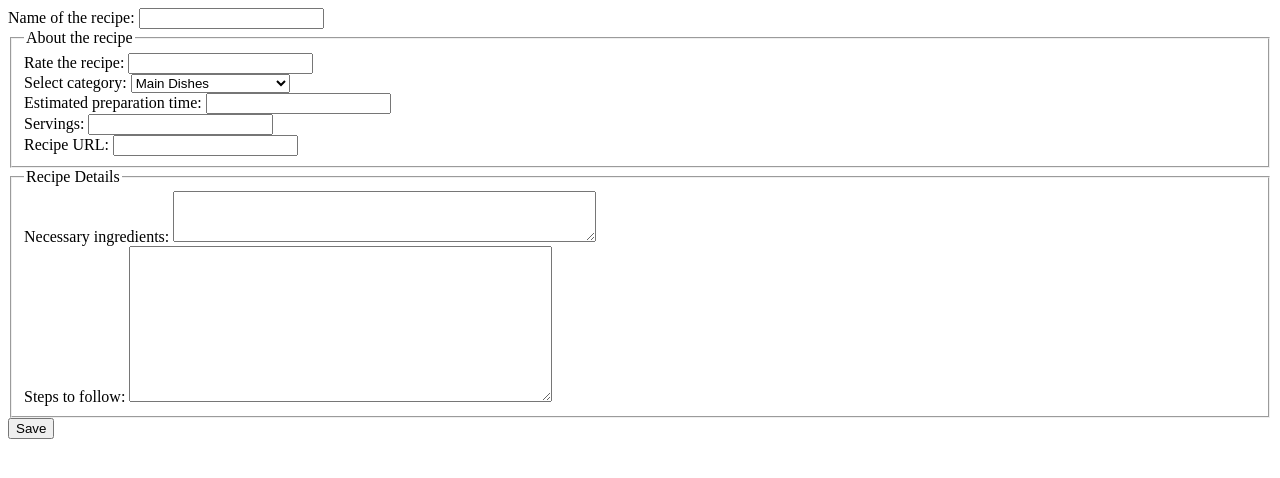
After one commit to snowflakes640/chefsBuddy, a Django app: page /recipe/saveRecipe/ in a window 1280 px wide. The commit adds this page. Shown: the top 478 px of the page. Run offline with Django 4.2, Linux system fonts and the light colour scheme.

Commit message:
Implied saving recipe from user

```diff
--- a/inventory/templates/inventory/addItem.html
+++ b/inventory/templates/inventory/addItem.html
@@ -43,7 +43,8 @@
             <label for="expireDate"> Choose estimated expiry date: </label>
             <input type="date" id="expireDate" name="expireDate">
         </fieldset>
-        <input type="submit" value="Submit">
+        <!-- <input type="submit" value="Submit"> -->
+        <button type="submit"> Submit </button>
     </form>
 </body>
 </html>
--- /dev/null
+++ b/recipes/forms.py
@@ -0,0 +1,102 @@
+from django import forms
+from .models import RecipesDB
+
+class SaveRecipeForm(forms.ModelForm):
+    class Meta:
+        model = RecipesDB
+        fields = [
+            'title',
+            'rating',
+            'category_path',
+            'prep_time',
+            'servings',
+            'recipe_url',
+            'ingredients',
+            'instructions'
+        ]
+
+        widgets = {
+            'ingredients': forms.Textarea(attrs={
+                'rows': 3,
+                'cols': 50,
+                'id': 'ingredients',       # Match your HTML’s id
+                'name': 'ingredients'      # Match your HTML’s name
+            }),
+            'instructions': forms.Textarea(attrs={
+                'rows': 10,
+                'cols': 50,
+                'id': 'instructions',
+                'name': 'instructions'
+            }),
+        }
+
+    # Override form fields to match your HTML names and IDs
+    title = forms.CharField(
+        label="Name of the recipe",
+        required=False,
+        widget=forms.TextInput(attrs={
+            'id': 'title',
+            'name': 'title'
+        })
+    )
+
+    rating = forms.FloatField(
+        label="Rate the recipe",
+        required=False,
+        widget=forms.NumberInput(attrs={
+            'id': 'rating',
+            'name': 'rating'
+        })
+    )
+
+    category_path = forms.ChoiceField(
+        label="Select category",
+        choices=[
+            ("Main Dishes", "Main Dishes"),
+            ("Side Dish", "Side Dish"),
+            ("Meat and Poultry", "Meat and Poultry"),
+            ("BBQ & Grilling", "BBQ & Grilling"),
+            ("Seafood", "Seafood"),
+            ("Salad", "Salad"),
+            ("Soups & stew", "Soups & stew"),
+            ("Fruits and Vegetables", "Fruits and Vegetables"),
+            ("Appetizers and Snacks", "Appetizers and Snacks"),
+            ("Breakfast and Brunch", "Breakfast and Brunch"),
+            ("Everyday Cooking", "Everyday Cooking"),
+            ("Bread", "Bread"),
+            ("Drinks Recipes", "Drinks Recipes"),
+            ("Desserts", "Desserts")
+        ],
+        required=False,
+        widget=forms.Select(attrs={
+            'id': 'category',
+            'name': 'category'
+        })
+    )
+
+    prep_time = forms.IntegerField(
+        label="Estimated preparation time",
+        required=False,
+        widget=forms.TextInput(attrs={
+            'id': 'prepTime',
+            'name': 'prepTime'
+        })
+    )
+
+    servings = forms.IntegerField(
+        label="Servings",
+        required=False,
+        widget=forms.NumberInput(attrs={
+            'id': 'servings',
+            'name': 'servings'
+        })
+    )
+
+    recipe_url = forms.URLField(
+        label="Recipe URL",
+        required=False,
+        widget=forms.TextInput(attrs={
+            'id': 'recipeURL',
+            'name': 'recipeURL'
+        })
+    )
--- a/recipes/models.py
+++ b/recipes/models.py
@@ -5,7 +5,7 @@ class RecipesDB(models.Model):
     title = models.CharField(max_length=100, blank = True, null = True)
     rating = models.FloatField(blank=True, null=True)
     category_path = models.CharField(max_length=100, blank=True, null=True)
-    prep_time = models.IntegerField(blank=True, null=True)
+    prep_time = models.CharField(max_length=20, blank=True, null=True)
     servings = models.IntegerField(blank=True, null=True)
     ingredients = models.CharField(max_length=2000, blank = True, null = True)
     instructions = models.CharField(max_length=5000, blank = False, null = True)
--- /dev/null
+++ b/recipes/templates/recipes/save_myRecipe.html
@@ -0,0 +1,54 @@
+<!DOCTYPE html>
+<html lang="en">
+<head>
+    <meta charset="UTF-8">
+    <meta name="viewport" content="width=device-width, initial-scale=1.0">
+    <title>save my recipe</title>
+</head>
+<body>
+    <form method="post">
+        {% csrf_token %}
+        <label for="title"> Name of the recipe: </label>
+        <input type="text" name="title" id="title"/> <br>
+        <fieldset>
+            <legend> About the recipe </legend>
+            <label for="rating"> Rate the recipe: </label>
+            <input type="number" name="rating" id="rating"/> <br>
+
+            <label for="category">Select category: </label>
+            <select name="category" id="category">
+                <option value="Main Dishes">Main Dishes </option>
+                <option value="Side Dish">Side Dish</option>
+                <option value="Meat and Poultry">Meat and Poultry</option>
+                <option value="BBQ & Grilling">BBQ & Grilling</option>
+                <option value="Seafood">Seafood</option>
+                <option value="Salad">Salad</option>
+                <option value="Soups & stew">Soups & stew</option>
+                <option value="Fruits and Vegetables">Fruits and Vegetables</option>
+                <option value="Appetizers and Snacks">Appetizers and Snacks</option>
+                <option value="Breakfast and Brunch">Breakfast and Brunch</option>
+                <option value="Everyday Cooking">Everyday Cooking</option>
+                <option value="Bread">Bread</option>
+                <option value="Drinks Recipes">Drinks Recipes </option>
+                <option value="Desserts">Desserts </option>
+        </select> <br>
+
+        <label for="prepTime"> Estimated preparation time: </label>
+        <input type="text" name="prepTime" id="prepTime"/> <br>
+        <label for="servings"> Servings: </label>
+        <input type="number" name="servings" id="servings"/> <br>
+        <label for="recipeURL"> Recipe URL: </label>
+        <input type="text" name="recipeURL" id="recipeURL"/> <br>
+    </fieldset>
+    <fieldset>
+        <legend> Recipe Details </legend>
+        <label for="ingredients"> Necessary ingredients: </label>
+        <textarea name="ingredients" id="ingredients" rows="3" cols="50"></textarea> <br>
+        <label for="instructions"> Steps to follow: </label>
+        <textarea name="instructions" id="instructions" rows="10" cols="50"/></textarea> <br>
+    </fieldset>
+    <button type="submit">Save</button>
+    </form>
+
+</body>
+</html>
--- a/recipes/urls.py
+++ b/recipes/urls.py
@@ -5,5 +5,6 @@ from .views import *
 
 urlpatterns = [
     path("show/", ext_recipe_view, name="view-extRecipe"),
-    path("find/", find_recipe, name="find-recipe")
+    path("find/", find_recipe, name="find-recipe"),
+    path("saveRecipe/", save_myRecipe, name="save_myRecipe")
 ]
--- a/recipes/views.py
+++ b/recipes/views.py
@@ -1,12 +1,67 @@
-from django.shortcuts import render
-
+from django.shortcuts import render, redirect
+from django.contrib import messages
 from django.shortcuts import render
 from .services import get_external_recipe
-from django.http import HttpResponse
+from .models import RecipesDB
+from .forms import SaveRecipeForm
+
 
 def find_recipe(request):
     return render(request, "recipes/searchRecipe.html")
 
+def save_myRecipe(request):
+    if request.method == "GET":
+        form = SaveRecipeForm()
+    elif request.method == "POST":
+        form = SaveRecipeForm(request.POST)
+        if form.is_valid():
+            form.save()
+            recipe_title = form.cleaned_data.get("title")
+            messages.success(request, f"The recipe for '{recipe_title}' has been successfully saved!")
+            return redirect("save_myRecipe")
+        else:
+            messages.error(request, f"Form errors: {form.errors}")
+
+    return render(request, "recipes/save_myRecipe.html", {"form":form})
+
+    # elif request.method == "POST":
+    #     title = request.POST.get("title")
+    #     rating = request.POST.get("rating")
+    #     category = request.POST.get("category")
+    #     prepTime = request.POST.get("prepTime")
+    #     servings = request.POST.get("servings")
+    #     recipeURL = request.POST.get("recipeURL")
+    #     ingredients = request.POST.get("ingredients")
+    #     instructions = request.POST.get("instructions")
+
+    #     try:
+    #         rating = float(rating) if rating else None
+    #     except ValueError:
+    #         rating = None
+
+    #     try:
+    #         servings = int(servings) if servings else None
+    #     except ValueError:
+    #         servings = None
+
+
+
+    #     if not instructions:
+    #         messages.error(request, "You forgot to put the steps")
+    #         return redirect("save_myRecipe")
+    #     RecipesDB.objects.update_or_create(
+    #         title = title,
+    #         rating = rating,
+    #         category_path = category,
+    #         prep_time = prepTime,
+    #         servings = servings,
+    #         ingredients = ingredients,
+    #         instructions = instructions,
+    #         recipe_url = recipeURL
+    #     )
+
+    #     messages.success(request, f"The recipe of {title} successfully saved!")
+    #     return redirect("save_myRecipe")
 
 
 def ext_recipe_view(request):
```
Also changed, not shown: recipes/management/commands/update_prepTime.py (added, +25 -0 lines), recipes/migrations/0003_alter_recipesdb_prep_time.py (added).
